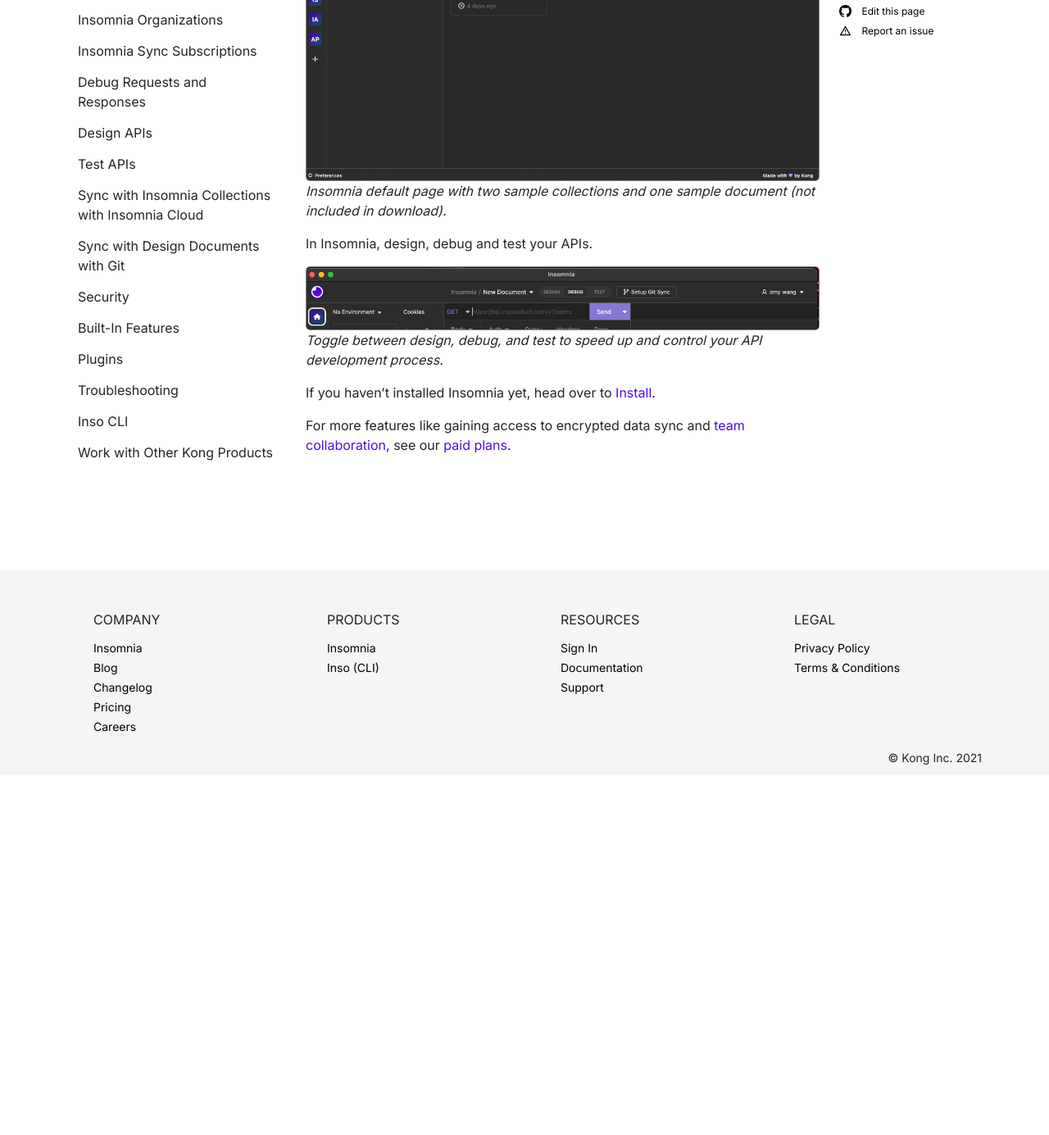
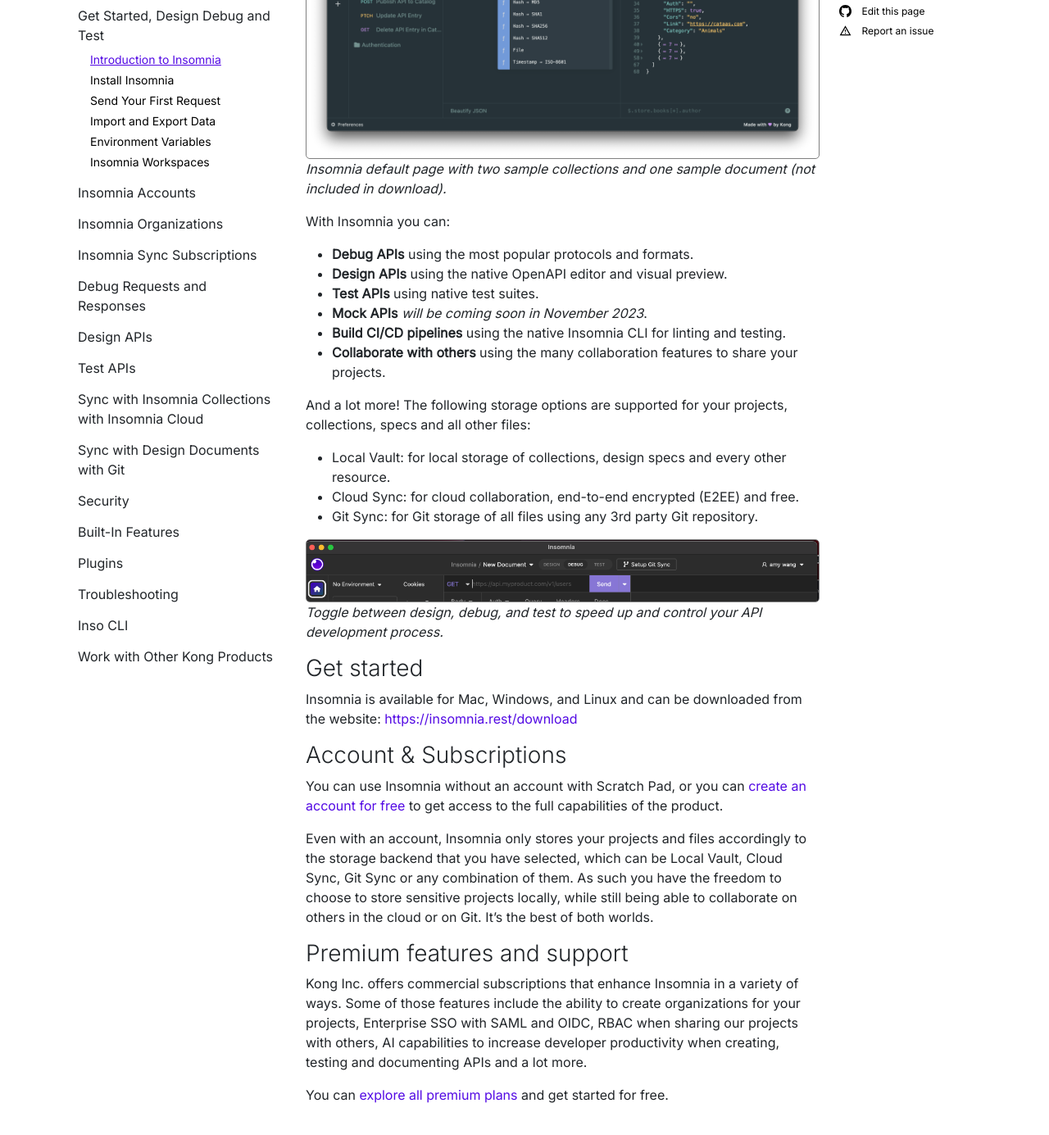
Before and after one commit to Kong/insomnia-docs, a Jekyll site: the page built from docs/insomnia/get-started.md, in a window 1280 px wide and 1400 px high, scrolled down 454 px. Shown: the top 1385 px of the window at 82% size. Built offline with Jekyll 4.4.1, drawn with Linux system fonts in a browser that asks for light colours; comment, search, counter and statistics services are not loaded; before the commit the page ends 1315 px from its top, so only the background shows below that.

Commit message:
fix up get started page

```diff
--- a/docs/insomnia/get-started.md
+++ b/docs/insomnia/get-started.md
@@ -10,12 +10,36 @@
 ![Insomnia client homepage with two sample projects](/assets/images/entry-page.png)
 _Insomnia default page with two sample collections and one sample document (not included in download)._
 
+With Insomnia you can:
 
-In Insomnia, design, debug and test your APIs.
+- **Debug APIs** using the most popular protocols and formats.
+- **Design APIs** using the native OpenAPI editor and visual preview.
+- **Test APIs** using native test suites.
+- **Mock APIs** _will be coming soon in November 2023_.
+- **Build CI/CD pipelines** using the native Insomnia CLI for linting and testing.
+- **Collaborate with others**  using the many collaboration features to share your projects.
+
+And a lot more! The following storage options are supported for your projects, collections, specs and all other files:
+
+- Local Vault: for local storage of collections, design specs and every other resource.
+- Cloud Sync: for cloud collaboration, end-to-end encrypted (E2EE) and free.
+- Git Sync: for Git storage of all files using any 3rd party Git repository.
 
 ![Design, Debug, and Test](/assets/images/design-debug-test.png)
 _Toggle between design, debug, and test to speed up and control your API development process._
 
-If you haven't installed Insomnia yet, head over to [Install](/insomnia/install).
+### Get started
 
-For more features like gaining access to encrypted data sync and [team collaboration](/insomnia/teams), see our [paid plans](https://insomnia.rest/pricing).
+Insomnia is available for Mac, Windows, and Linux and can be downloaded from the website: <https://insomnia.rest/download>
+
+### Account & Subscriptions
+
+You can use Insomnia without an account with Scratch Pad, or you can [create an account for free](https://insomnia.rest/pricing) to get access to the full capabilities of the product.
+
+Even with an account, Insomnia only stores your projects and files accordingly to the storage backend that you have selected, which can be Local Vault, Cloud Sync, Git Sync or any combination of them. As such you have the freedom to choose to store sensitive projects locally, while still being able to collaborate on others in the cloud or on Git. It's the best of both worlds.
+
+### Premium features and support
+
+Kong Inc. offers commercial subscriptions that enhance Insomnia in a variety of ways. Some of those features include the ability to create organizations for your projects, Enterprise SSO with SAML and OIDC, RBAC when sharing our projects with others, AI capabilities to increase developer productivity when creating, testing and documenting APIs and a lot more.
+
+You can [explore all premium plans](https://insomnia.rest/pricing) and get started for free.
```
Also changed, not shown: docs/insomnia/organizations.md (+16 -0 lines), docs/assets/images/entry-page.png.
